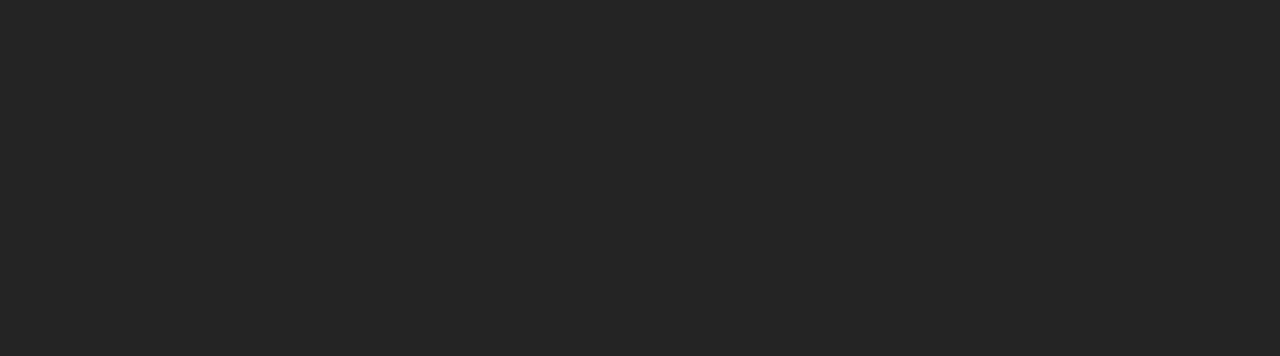
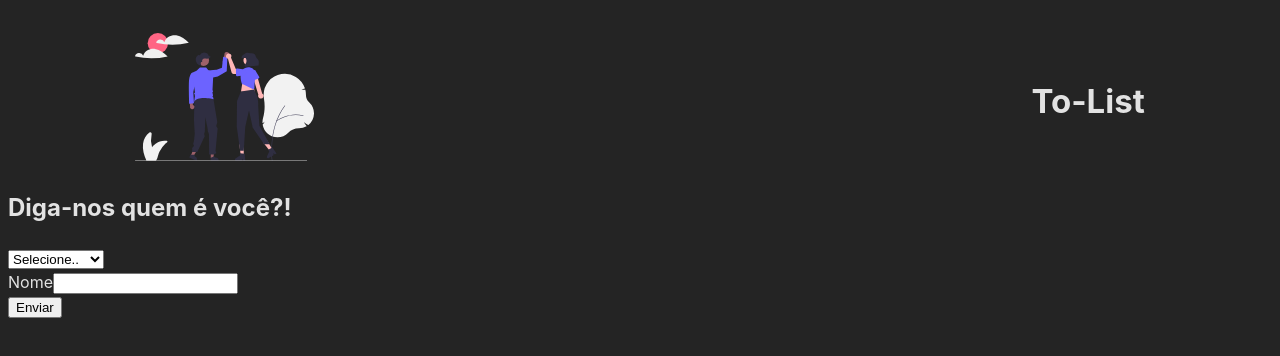
Before and after one commit to Penedok/to-list, a React (Vite) app: page / in a window 1280 px wide. Shown: the top 356 px of the page. Built offline with nearby package versions, Linux system fonts and the light colour scheme.

Commit message:
criando a pasta Inpunts com o arquivo inputs.jsx

```diff
--- a/src/App.jsx
+++ b/src/App.jsx
@@ -1,11 +1,13 @@
 import React from "react";
 import Header from './Componentes/Header/header'
+import Inputs from './Componentes/Inputs/inputs'
 
 export default function App() {
 
   return (
         <section>
            <Header/>
+           <Inputs/>
         </section>
 
   )
--- a/src/Componentes/Header/header.jsx
+++ b/src/Componentes/Header/header.jsx
@@ -1,11 +1,15 @@
+import { Logoimg } from "./styleHeader"
+import {ContainerHeader} from './styleHeader'
+export default function Header ( ) {
+    return(
+        <ContainerHeader>
+            <div>
+                <Logoimg src="/logo.svg" alt="logo"/>
+            </div>
+            <div>
+                <h1>To-List</h1>
+            </div>
 
-
-
-export default function Header(){
-
-    return(
-        <div>
-
-        </div>
+        </ContainerHeader>
     )
-    }
+}
--- /dev/null
+++ b/src/Componentes/Header/styleHeader.jsx
@@ -0,0 +1,13 @@
+import styled from'styled-components'
+
+export const Logoimg = styled.img`
+max-width:20%;
+
+`
+export const ContainerHeader = styled.div`
+display:flex;
+justify-content: center;
+align-items:center;
+font-size:22px;
+margin-top:1.5em;
+`
--- /dev/null
+++ b/src/Componentes/Inputs/inputs.jsx
@@ -0,0 +1,30 @@
+
+
+
+export default function Inputs (){
+    return(
+        <div>
+           <div>
+              <h2>Diga-nos quem é você?!</h2>
+              <select>
+                <option>Selecione..</option>
+                <option>Organizador</option>
+                <option>Executador</option>
+              </select>
+           </div>
+           <div>
+              <form>
+                 <div>
+                    <label>Nome</label>
+                    <input type="text" name="Tarefa"/>
+                 </div>
+                 <div>
+                    <button type="submit">Enviar</button>
+                 </div>
+              </form>
+           </div>
+
+        </div>
+
+    )
+}
```
